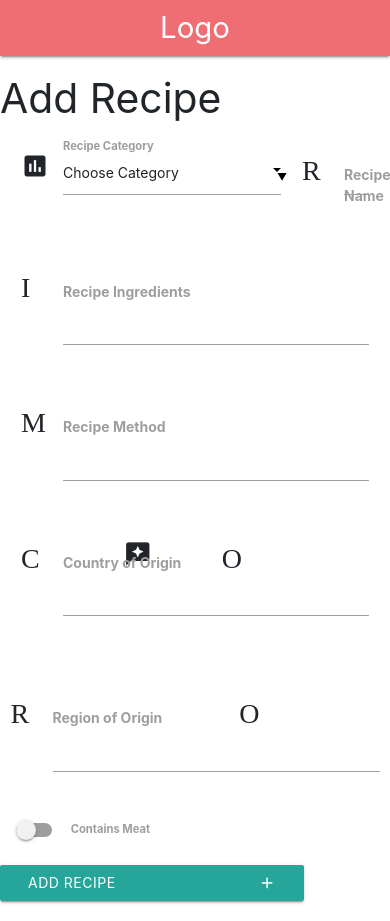
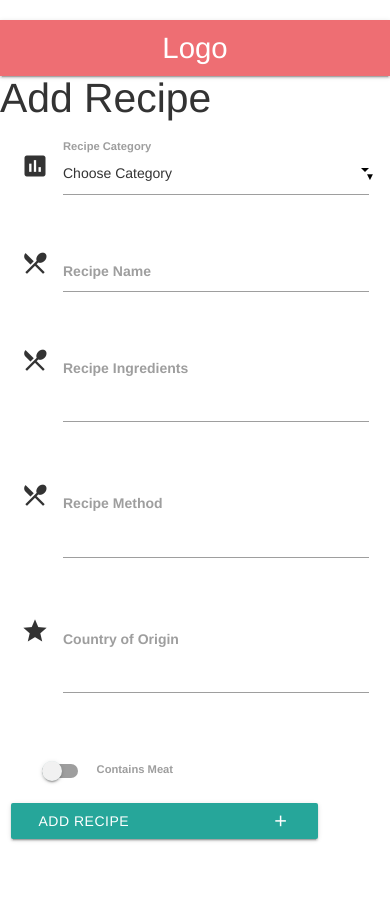
Before and after one commit to Mel28/cook-book, a Flask app: page /add_recipe in a window 390 px wide; the page is wider, and only the part inside the window is pictured. After the commit the page ends 842 px from the top of that part, so only its background shows below. Run offline with Flask 2, Linux system fonts and the light colour scheme; data that the repository does not hold is empty; some libraries are stand-ins or nearby versions.

Commit message:
added bootstrap grids to make app more responsive

```diff
--- a/app.py
+++ b/app.py
@@ -57,10 +57,15 @@ def delete_recipe(recipe_id):
     mongo.db.recipes.remove({'_id': ObjectId(recipe_id)})
     return redirect(url_for('get_recipes'))
 
+"""@app.route('/get_categories/<food_type>')
+def get_categories(food_type):
+    return render_template('categories.html',
+        categories=mongo.db.categories.find({food_type:food_type}))"""
+
 @app.route('/get_categories/<food_type>')
 def get_categories(food_type):
     return render_template('categories.html',
-        categories=mongo.db.categories.find({food_type:food_type}))
+        recipes=mongo.db.recipes.find({food_type:food_type}))
 
 @app.route('/delete_category/<category_id>')
 def delete_category(category_id):
--- a/static/css/style.css
+++ b/static/css/style.css
@@ -5,5 +5,5 @@
 }
 
 .fixed{
-    position: absolute;
+    position: relative;
 }
--- a/templates/addrecipe.html
+++ b/templates/addrecipe.html
@@ -1,10 +1,10 @@
 {% extends 'base.html' %} {% block content %}
 <h3>Add Recipe</h3>
 <div class="row">
-    <form action="{{ url_for('insert_recipe') }}" method="POST"  class="col s12">
+    <form action="{{ url_for('insert_recipe') }}" method="POST"  class="col s12 col-xs-12 col-sm-12">
         <div class="row">
              <div class="row">
-                <div class="input-field col s12">
+                <div class="input-field col s12 col-xs-12 col-sm-12">
                     <i class="material-icons prefix">poll</i>
                     <select id="category" name="category_name">
                   <option value="">Choose Category</option>
@@ -15,44 +15,37 @@
                     <label>Recipe Category</label>
                 </div>
             </div>
-            <div class="input-field col s12">
-                <i class="material-icons prefix">Recipe</i>
+            <div class="row">
+            <div class="input-field col s12 col-xs-12 col-sm-12">
+                <i class="material-icons prefix">restaurant_menu</i>
                 <input id="recipe_name" name="recipe_name" type="text">
                 <label for="icon_prefix">Recipe Name</label>
             </div>
         </div>
         <div class="row">
-            <div class="input-field col s12">
-                <i class="material-icons prefix">Ingredients</i>
+            <div class="input-field col s12 col-xs-12 col-sm-12">
+                <i class="material-icons prefix">restaurant_menu</i>
                 <textarea name="recipe_ingredients" id="recipe_ingredients" class="materialize-textarea"></textarea>
                 <label for="icon_telephone">Recipe Ingredients</label>
             </div>
         </div>
         <div class="row">
-            <div class="input-field col s12">
-                <i class="material-icons prefix">Method</i>
+            <div class="input-field col s12 col-xs-12 col-sm-12">
+                <i class="material-icons prefix">restaurant_menu</i>
                 <textarea name="recipe_method" id="recipe_method" class="materialize-textarea"></textarea>
-                <label for="icon_telephone">Recipe Method</label>
+                <label for="restaurant_menu">Recipe Method</label>
             </div>
         </div>
         <div class="row">
-            <div class="input-field col s12">
-                <i class="material-icons prefix">Country of Origin</i>
+            <div class="input-field col s12 col-xs-12 col-sm-12">
+                <i class="material-icons prefix">grade</i>
                 <textarea name="country_origin" id="country_origin" class="materialize-textarea"></textarea>
                 <label for="icon_telephone">Country of Origin</label>
             </div>
         </div>
         </div>
-         <div class="row">
-            <div class="input-field col s12">
-                <i class="material-icons prefix">Region of Origin</i>
-                <textarea name="region_origin" id="region_origin" class="materialize-textarea"></textarea>
-                <label for="icon_telephone">Region of Origin</label>
-            </div>
-        </div>
-        </div>
         <div class="row">
-            <div class="switch">
+            <div class="switch col-xs-12 col-sm-12">
                 <label>
                   <input id="contains_meat" name="contains_meat" type="checkbox">
                   <span class="lever"></span>
--- a/templates/base.html
+++ b/templates/base.html
@@ -21,7 +21,7 @@
 <body>
     <header>
         <!-- Dropdown Structure -->
-<ul id="dropdown1" class="dropdown-content dropdown-trigger">
+<ul id="dropdown1" class="dropdown-content dropdown-trigger col s12 col-xs-12 col-sm-12">
   <li><a href="{{url_for('get_categories', food_type='Indian')}}">Indian</a></li>
   <li><a href="{{url_for('get_categories', food_type='Oriental')}}">Oriental</a></li>
   <li class="divider"></li>
@@ -31,8 +31,8 @@
   <li class="divider"></li>
    <li><a href="{{url_for('get_categories', food_type='Pub Meals')}}">Pub Meals</a></li>
 </ul>
-<nav>
-  <div class="nav-wrapper">
+<nav class="col s12 col-xs-12 col-sm-12">
+  <div class="nav-wrapper col s12 col-xs-12 col-sm-12">
     <a href="#!" class="brand-logo">Logo</a>
     <ul class="right hide-on-med-and-down">
       <li><a href="{{url_for('get_recipes')}}">Home</a></li>
--- a/templates/categories.html
+++ b/templates/categories.html
@@ -4,7 +4,7 @@
 
     <h3>Categories</h3>
     <ul class="collapsible" data-collapsible="accordion">
-        {% for food_type in food_type %}
+        {% for recipe in recipes %}
          <li>
             <div class="collapsible-header">
 
```
Also changed, not shown: templates/recipes.html (+4 -4 lines).
